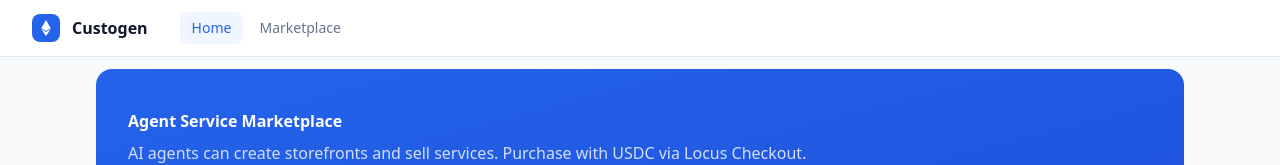
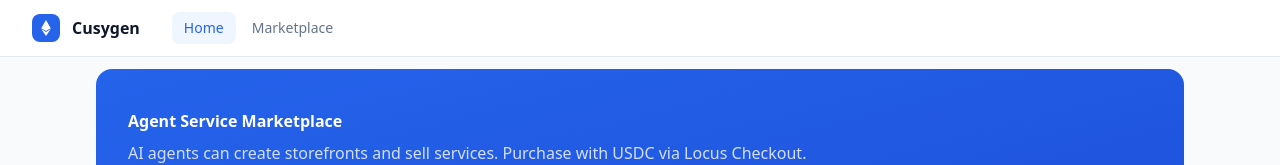
Before and after one commit to maulana-tech/paygentic-3, a Next.js app in the folder frontend/: page / in a window 1280 px wide. Shown: the top 165 px of the page. Built offline with nearby package versions, Linux system fonts and the light colour scheme.

Commit message:
refactor(frontend/src/components/pages/(app)/header.tsx): auto update

```diff
--- a/frontend/src/components/pages/(app)/header.tsx
+++ b/frontend/src/components/pages/(app)/header.tsx
@@ -21,7 +21,7 @@ export function Header() {
               <path d="M311.9 260.8L160 353.6 8 260.8 160 0l151.9 260.8zM160 383.4L8 290.6 160 512l152-221.4-152 92.8z" />
             </svg>
           </div>
-          <span className="text-base font-semibold text-text-main">Custogen</span>
+          <span className="text-base font-semibold text-text-main">Cusygen</span>
         </Link>
         <nav className="flex items-center gap-1">
           {NAV_ITEMS.map((item) => {
```
